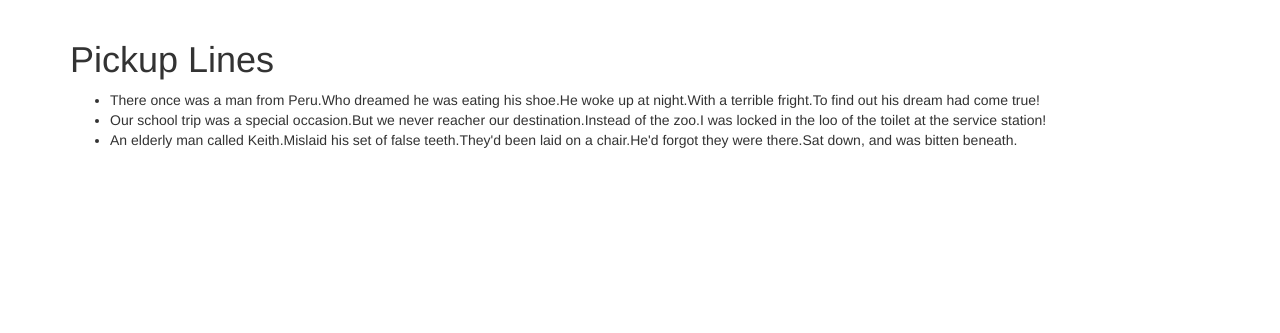
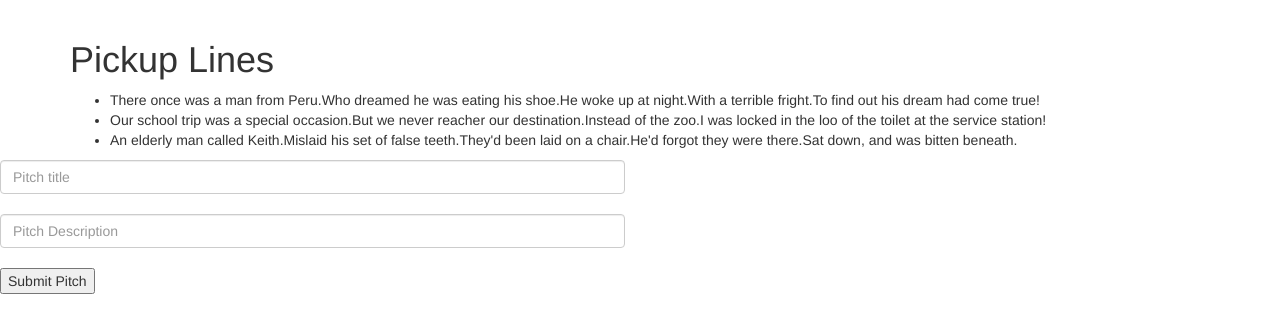
Before and after one commit to YVONNEANYANGO/Pitch, a Flask app: page /pickup in a window 1280 px wide. Shown: the part 52-385 px from the top of the page. Run offline with Flask 2, Linux system fonts and the light colour scheme; some libraries are stand-ins or nearby versions.

Commit message:
add input forms for adding pickup lines

```diff
--- a/app/templates/pickup.html
+++ b/app/templates/pickup.html
@@ -25,4 +25,26 @@
     </ul>
 </div>
 
+    <div class="row">
+        <div class="col-md-6">
+            <form>
+                <input type="text" placeholder="Pitch title" class="form-control" required>
+            </form>
+        </div>
+    </div>
+  <br>
+    <div class="row">
+        <div class="col-md-6">
+            <form>
+                <input type="text" placeholder="Pitch Description" class="form-control" required lg>
+            </form>
+        </div>
+    </div>
+  <br>
+    <button class="submit-button" type="submit" onclick="submit">Submit Pitch</button>
+    <!-- title = StringField('Comment title',validators=[Required()])
+        review = TextAreaField('Pitch comment', validators=[Required()])
+        submit = SubmitField('Submit') -->
+    </div>
+
 {% endblock %}
```
